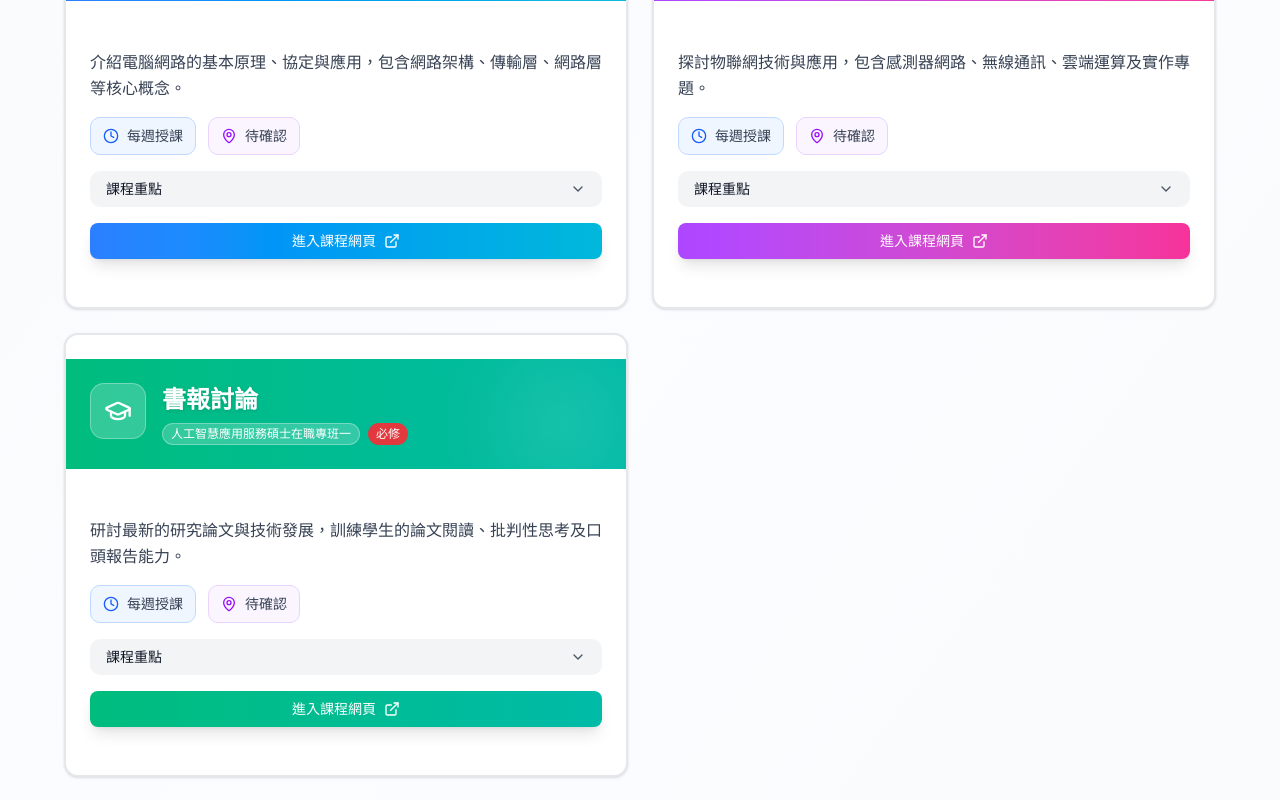
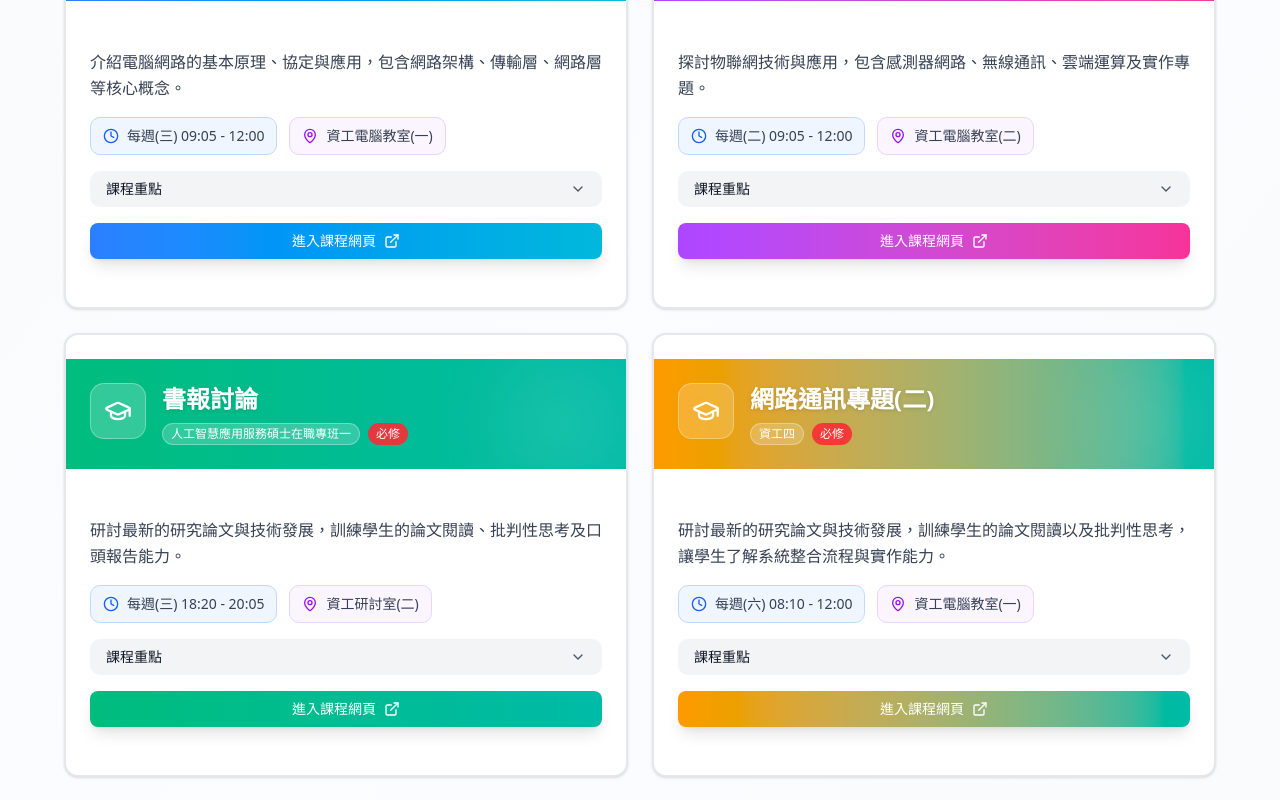
Before and after one commit to Laurence-R/professor_web_modernization, a Next.js app: page /teaching/current in a window 1280 px wide. Shown: the part 680-1480 px from the top of the page. Built offline with nearby package versions, Linux system fonts and the light colour scheme.

Commit message:
feat: favicon, current course updata

```diff
--- a/src/app/teaching/current/page.tsx
+++ b/src/app/teaching/current/page.tsx
@@ -13,8 +13,8 @@ const currentCourses = [
         code: "資工二",
         type: "必修" as const,
         description: "介紹電腦網路的基本原理、協定與應用，包含網路架構、傳輸層、網路層等核心概念。",
-        schedule: "每週授課",
-        classroom: "待確認",
+        schedule: "每週(三) 09:05 - 12:00",
+        classroom: "資工電腦教室(一)",
         link: "https://people.csie.ncue.edu.tw/icchang/course/nt1/114-1-nt.html",
         color: "from-blue-500 to-cyan-500",
         highlights: ["TCP/IP 協定", "基本網路架構", "傳輸層設計", "路由演算法"],
@@ -24,8 +24,8 @@ const currentCourses = [
         code: "資工碩一",
         type: "選修" as const,
         description: "探討物聯網技術與應用，包含感測器網路、無線通訊、雲端運算及實作專題。",
-        schedule: "每週授課",
-        classroom: "待確認",
+        schedule: "每週(二) 09:05 - 12:00",
+        classroom: "資工電腦教室(二)",
         link: "https://people.csie.ncue.edu.tw/icchang/course/IoT/114-1-IoT.html",
         color: "from-purple-500 to-pink-500",
         highlights: ["感測器網路", "無線通訊", "雲端運算", "專題實作"],
@@ -35,11 +35,22 @@ const currentCourses = [
         code: "人工智慧應用服務碩士在職專班一",
         type: "必修" as const,
         description: "研討最新的研究論文與技術發展，訓練學生的論文閱讀、批判性思考及口頭報告能力。",
-        schedule: "每週授課",
-        classroom: "待確認",
+        schedule: "每週(三) 18:20 - 20:05",
+        classroom: "資工研討室(二)",
         link: "https://people.csie.ncue.edu.tw/icchang/course/seminar/114-1 seminar.htm",
         color: "from-emerald-500 to-teal-500",
         highlights: ["論文研討", "批判思考", "口頭報告", "學術寫作"],
+    },
+    {
+        name: "網路通訊專題(二)",
+        code: "資工四",
+        type: "必修" as const,
+        description: "研討最新的研究論文與技術發展，訓練學生的論文閱讀以及批判性思考，讓學生了解系統整合流程與實作能力。",
+        schedule: "每週(六) 08:10 - 12:00",
+        classroom: "資工電腦教室(一)",
+        link: "https://webap0.ncue.edu.tw/DEANV2/UploadDEAN/SUBJECT/1141/54020_1EICS0024920.pdf",
+        color: "from-amber-500 to-teal-500",
+        highlights: ["論文研討", "批判思考", "專題報告", "學術研究"],
     },
 ];
 
```
